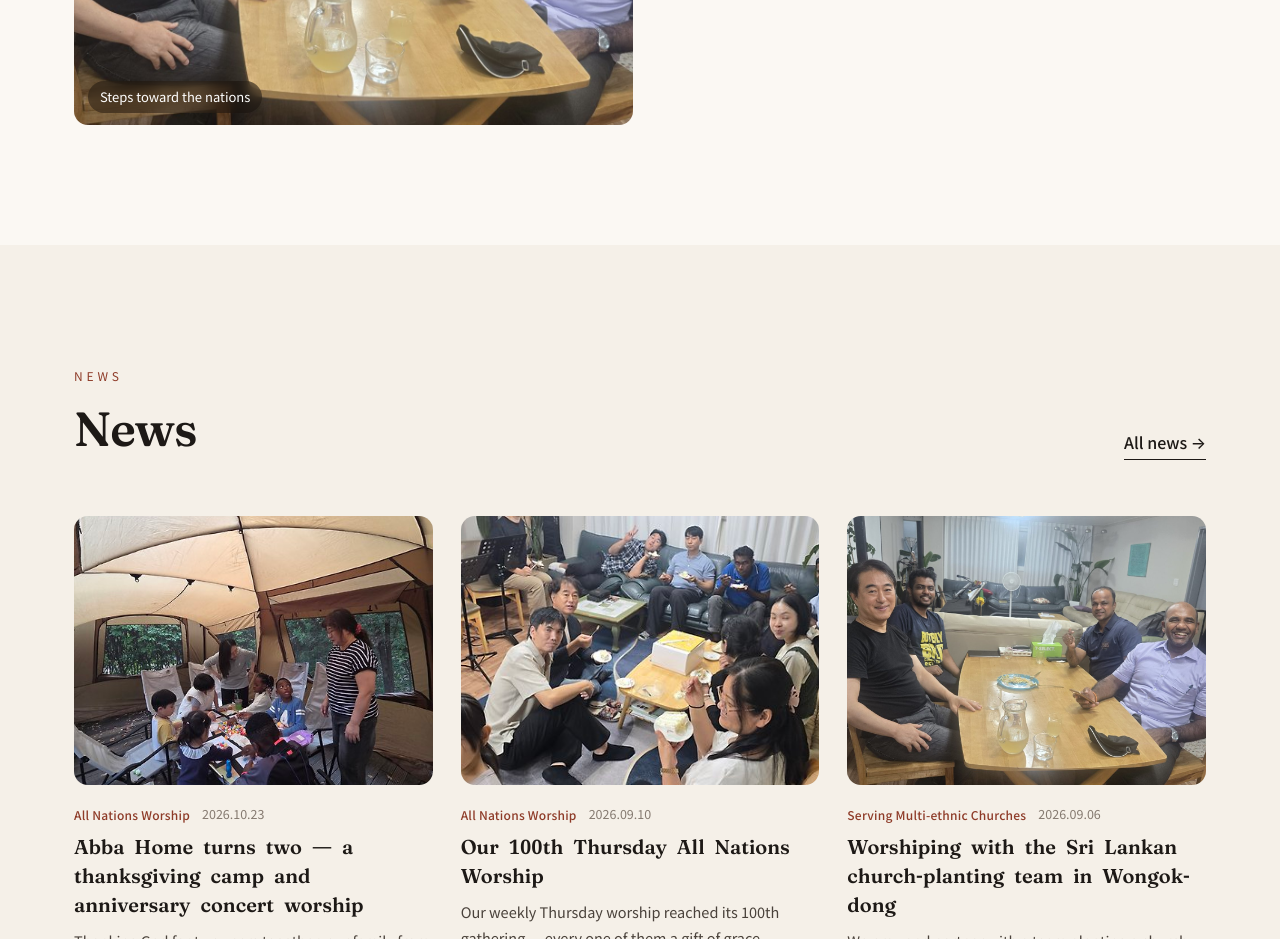
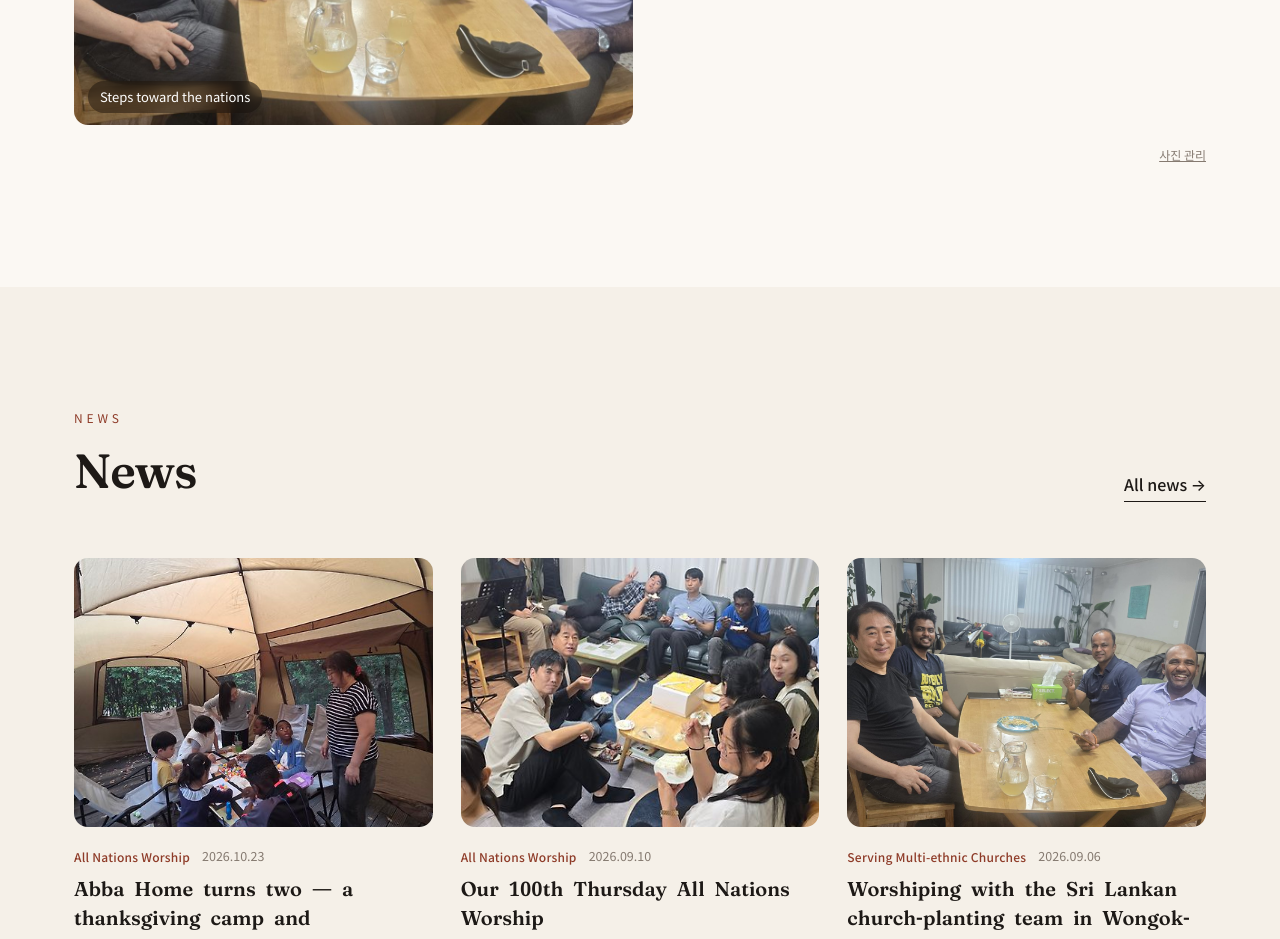
Before and after one commit to junghmmm/Abba-Home, a website: page index.html in a window 1280 px wide. Shown: the part 5260-6199 px from the top of the page. Drawn offline with Linux system fonts and the light colour scheme; no server answers.

Commit message:
Update index.html

```diff
--- a/index.html
+++ b/index.html
@@ -88,6 +88,7 @@
       <p data-i18n="home.gal.p">예배와 식탁, 아이들의 웃음, 함께 걷는 길 위의 장면들.</p>
     </div>
     <div class="gal-grid" id="gallery"></div>
+    <p style="text-align:right;margin-top:14px"><a href="gallery-admin.html" style="font-size:12px;color:var(--muted);text-decoration:underline">사진 관리</a></p>
   </div>
 </section>
 
```
